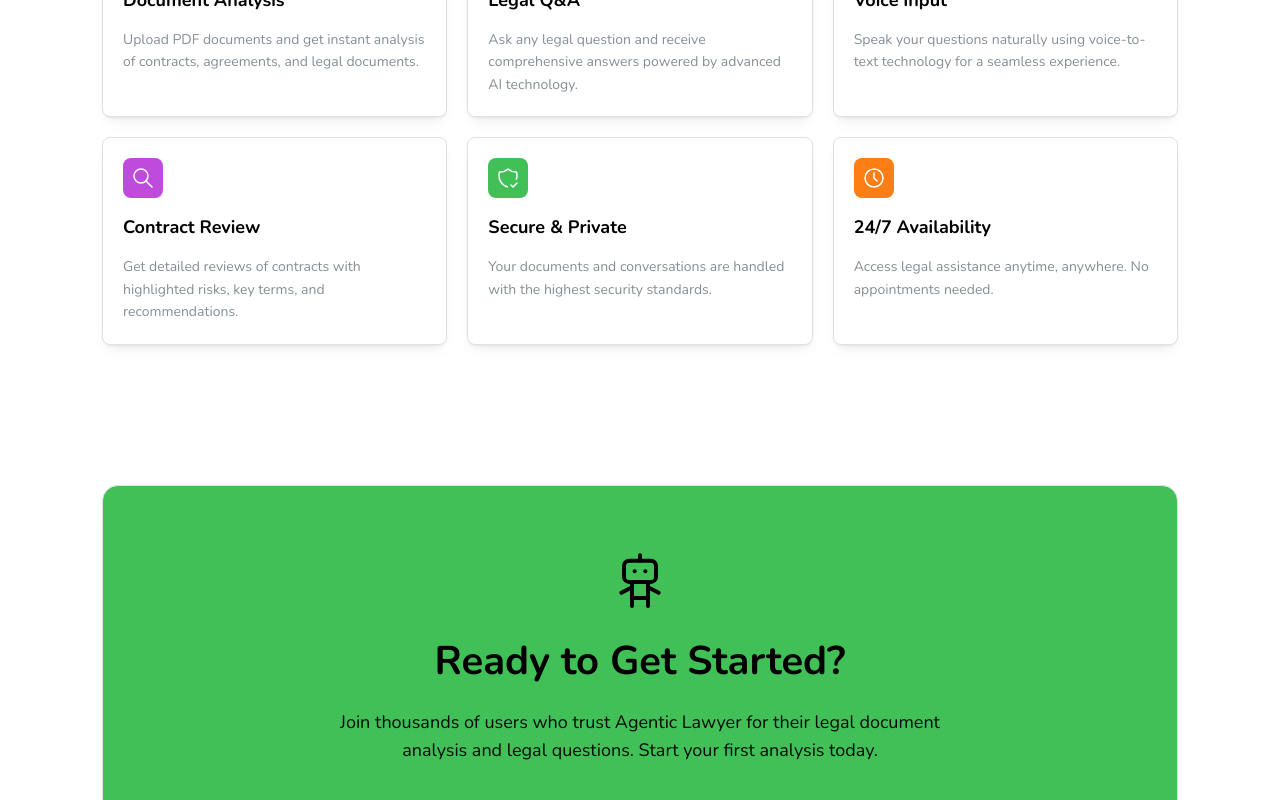
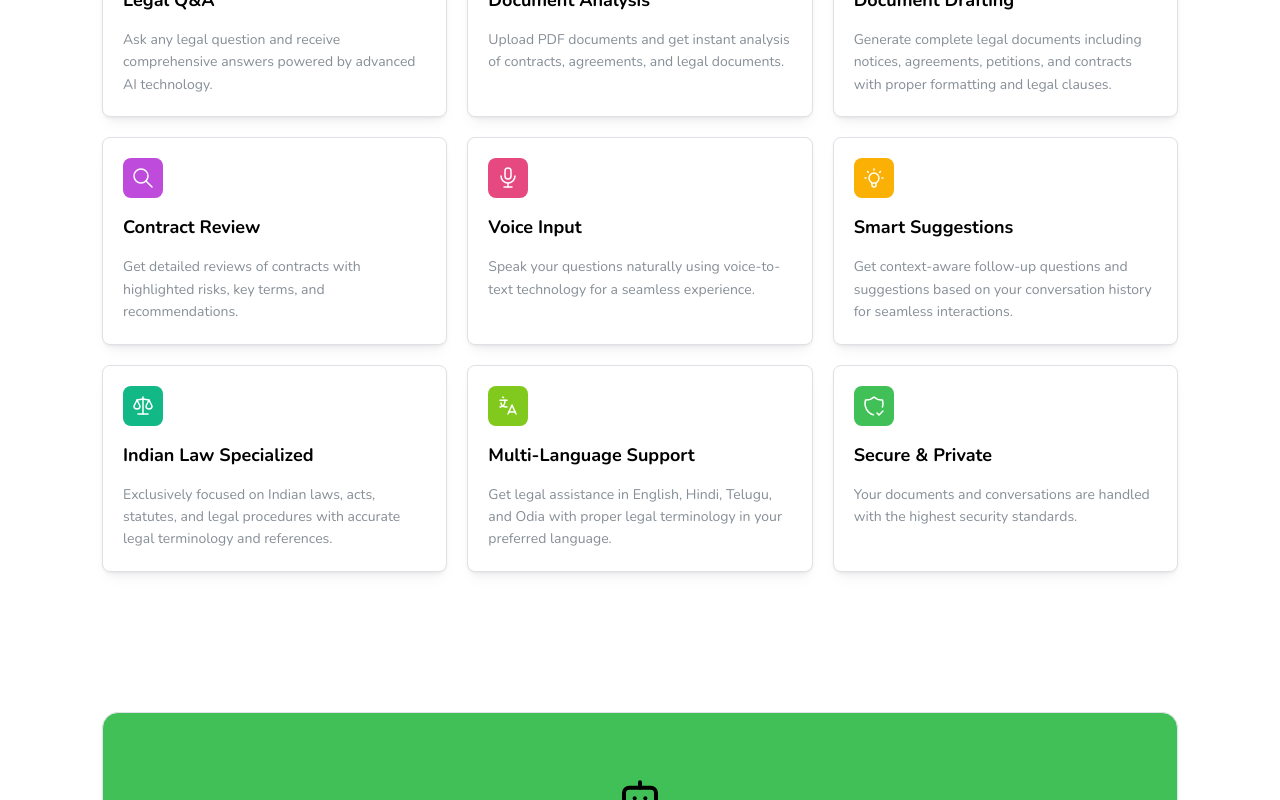
Before and after one commit to moudgalya1223/ugc-agentic-lawyer-frontend, a Next.js app: page / in a window 1280 px wide. Shown: the part 920-1720 px from the top of the page. Built offline with nearby package versions, Linux system fonts and the light colour scheme.

Commit message:
refactor: Update branding from "Agentic Lawyer" to "Verdict.ai" across the application, including title, headers, and localization files; remove unnecessary console log in chat suggestions

```diff
--- a/src/api/hooks/useChat.ts
+++ b/src/api/hooks/useChat.ts
@@ -76,7 +76,6 @@ export const useChatSuggestions = () => {
         }
       );
       const responseData = response as SuggestionsResponse | undefined;
-      console.log("responseData :", responseData);
 
       return responseData?.data?.suggestions || [];
     },
--- a/src/app/(protected)/_components/DashboardHeader.tsx
+++ b/src/app/(protected)/_components/DashboardHeader.tsx
@@ -78,7 +78,7 @@ export function DashboardHeader({
             <Group gap="xs">
               <IconRobot size={28} stroke={1.5} />
               <Text fw={700} size="xl">
-                Agentic Lawyer
+                Verdict.ai
               </Text>
               <Text size="sm" c="dimmed">
                 v{APP_VERSION}
--- a/src/app/_components/LawyerFeaturesSection.tsx
+++ b/src/app/_components/LawyerFeaturesSection.tsx
@@ -9,10 +9,13 @@ import {
   Title,
 } from "@mantine/core";
 import {
-  IconClock,
+  IconBulb,
+  IconFilePencil,
   IconFileText,
+  IconLanguage,
   IconMessageCircle,
   IconMicrophone,
+  IconScale,
   IconSearch,
   IconShieldCheck,
 } from "@tabler/icons-react";
@@ -21,21 +24,21 @@ import { useTranslation } from "@/i18n";
 
 const getFeatures = (t: (key: string) => string) => [
   {
+    icon: IconMessageCircle,
+    title: t("features.legalQA.title"),
+    description: t("features.legalQA.description"),
+    color: "blue",
+  },
+  {
     icon: IconFileText,
     title: t("features.documentAnalysis.title"),
     description: t("features.documentAnalysis.description"),
-    color: "blue",
-  },
-  {
-    icon: IconMessageCircle,
-    title: t("features.legalQA.title"),
-    description: t("features.legalQA.description"),
     color: "indigo",
   },
   {
-    icon: IconMicrophone,
-    title: t("features.voiceInput.title"),
-    description: t("features.voiceInput.description"),
+    icon: IconFilePencil,
+    title: t("features.documentDrafting.title"),
+    description: t("features.documentDrafting.description"),
     color: "violet",
   },
   {
@@ -45,16 +48,34 @@ const getFeatures = (t: (key: string) => string) => [
     color: "grape",
   },
   {
+    icon: IconMicrophone,
+    title: t("features.voiceInput.title"),
+    description: t("features.voiceInput.description"),
+    color: "pink",
+  },
+  {
+    icon: IconBulb,
+    title: t("features.contextAwareSuggestions.title"),
+    description: t("features.contextAwareSuggestions.description"),
+    color: "yellow",
+  },
+  {
+    icon: IconScale,
+    title: t("features.indianLawFocus.title"),
+    description: t("features.indianLawFocus.description"),
+    color: "teal",
+  },
+  {
+    icon: IconLanguage,
+    title: t("features.multiLanguage.title"),
+    description: t("features.multiLanguage.description"),
+    color: "lime",
+  },
+  {
     icon: IconShieldCheck,
     title: t("features.securePrivate.title"),
     description: t("features.securePrivate.description"),
     color: "green",
-  },
-  {
-    icon: IconClock,
-    title: t("features.availability.title"),
-    description: t("features.availability.description"),
-    color: "orange",
   },
 ];
 
--- a/src/app/_components/LawyerHeroSection.tsx
+++ b/src/app/_components/LawyerHeroSection.tsx
@@ -29,9 +29,6 @@ export function LawyerHeroSection() {
         >
           {t("common.startAnalysis")}
         </Button>
-        <Button component={Link} href="/login" size="lg" variant="light">
-          {t("common.signIn")}
-        </Button>
       </Group>
     </Stack>
   );
--- a/src/app/layout.tsx
+++ b/src/app/layout.tsx
@@ -12,7 +12,7 @@ const nunito = Nunito({
 });
 
 export const metadata: Metadata = {
-  title: "Agentic Lawyer - Indian Law Assistant",
+  title: "Verdict.ai - Indian Law Assistant",
   description:
     "Expert legal assistant specializing exclusively in Indian laws, legal matters, and legal procedures. Get accurate information about Indian Acts, Statutes, Regulations, case law, and legal procedures.",
 };
--- a/src/i18n/locales/en.json
+++ b/src/i18n/locales/en.json
@@ -21,7 +21,7 @@
     "goBackHome": "Go Back Home"
   },
   "hero": {
-    "title": "Agentic Lawyer",
+    "title": "Verdict.ai",
     "subtitle": "Your intelligent legal assistant powered by AI. Analyze contracts, review documents, get legal insights, and draft agreements—all in one place."
   },
   "features": {
@@ -50,14 +50,42 @@
     "availability": {
       "title": "24/7 Availability",
       "description": "Access legal assistance anytime, anywhere. No appointments needed."
+    },
+    "documentDrafting": {
+      "title": "Document Drafting",
+      "description": "Generate complete legal documents including notices, agreements, petitions, and contracts with proper formatting and legal clauses."
+    },
+    "contextAwareSuggestions": {
+      "title": "Smart Suggestions",
+      "description": "Get context-aware follow-up questions and suggestions based on your conversation history for seamless interactions."
+    },
+    "redditParsing": {
+      "title": "Reddit Integration",
+      "description": "Parse and analyze Reddit posts for legal insights and discussions, making it easy to get legal advice from community discussions."
+    },
+    "downloadDocx": {
+      "title": "Export Documents",
+      "description": "Download your legal documents and chat responses as Word files (DOCX) for easy sharing and offline access."
+    },
+    "indianLawFocus": {
+      "title": "Indian Law Specialized",
+      "description": "Exclusively focused on Indian laws, acts, statutes, and legal procedures with accurate legal terminology and references."
+    },
+    "multiLanguage": {
+      "title": "Multi-Language Support",
+      "description": "Get legal assistance in English, Hindi, Telugu, and Odia with proper legal terminology in your preferred language."
+    },
+    "themeSupport": {
+      "title": "Theme Customization",
+      "description": "Switch between light and dark themes with automatic system preference detection for comfortable viewing."
     }
   },
   "cta": {
     "title": "Ready to Get Started?",
-    "description": "Join thousands of users who trust Agentic Lawyer for their legal document analysis and legal questions. Start your first analysis today."
+    "description": "Join thousands of users who trust Verdict.ai for their legal document analysis and legal questions. Start your first analysis today."
   },
   "chat": {
-    "welcomeMessage": "Hello! I am your Agentic Lawyer assistant specializing in Indian laws. How can I help you with your legal questions today?",
+    "welcomeMessage": "Hello! I am your Verdict.ai assistant specializing in Indian laws. How can I help you with your legal questions today?",
     "placeholder": "Ask your legal question...",
     "getStartedWith": "Get started with:",
     "suggestions": "Suggestions:",
--- a/src/i18n/locales/hi.json
+++ b/src/i18n/locales/hi.json
@@ -21,7 +21,7 @@
     "goBackHome": "होम पर वापस जाएं"
   },
   "hero": {
-    "title": "एजेंटिक वकील",
+    "title": "Verdict.ai",
     "subtitle": "AI द्वारा संचालित आपका बुद्धिमान कानूनी सहायक। अनुबंधों का विश्लेषण करें, दस्तावेज़ों की समीक्षा करें, कानूनी अंतर्दृष्टि प्राप्त करें, और समझौतों का मसौदा तैयार करें—सब कुछ एक जगह पर।"
   },
   "features": {
@@ -50,14 +50,42 @@
     "availability": {
       "title": "24/7 उपलब्धता",
       "description": "कभी भी, कहीं भी कानूनी सहायता तक पहुंचें। कोई नियुक्ति की आवश्यकता नहीं।"
+    },
+    "documentDrafting": {
+      "title": "दस्तावेज़ मसौदा",
+      "description": "उचित स्वरूपण और कानूनी खंडों के साथ नोटिस, समझौते, याचिकाएं और अनुबंध सहित पूर्ण कानूनी दस्तावेज़ उत्पन्न करें।"
+    },
+    "contextAwareSuggestions": {
+      "title": "स्मार्ट सुझाव",
+      "description": "सहज इंटरैक्शन के लिए आपके वार्तालाप इतिहास के आधार पर संदर्भ-जागरूक अनुवर्ती प्रश्न और सुझाव प्राप्त करें।"
+    },
+    "redditParsing": {
+      "title": "Reddit एकीकरण",
+      "description": "कानूनी अंतर्दृष्टि और चर्चाओं के लिए Reddit पोस्ट को पार्स और विश्लेषण करें, जिससे समुदाय चर्चाओं से कानूनी सलाह प्राप्त करना आसान हो जाए।"
+    },
+    "downloadDocx": {
+      "title": "दस्तावेज़ निर्यात",
+      "description": "आसान साझाकरण और ऑफ़लाइन पहुंच के लिए अपने कानूनी दस्तावेज़ों और चैट प्रतिक्रियाओं को Word फ़ाइलों (DOCX) के रूप में डाउनलोड करें।"
+    },
+    "indianLawFocus": {
+      "title": "भारतीय कानून विशेषज्ञ",
+      "description": "सटीक कानूनी शब्दावली और संदर्भों के साथ विशेष रूप से भारतीय कानूनों, अधिनियमों, क़ानूनों और कानूनी प्रक्रियाओं पर केंद्रित।"
+    },
+    "multiLanguage": {
+      "title": "बहु-भाषा समर्थन",
+      "description": "अंग्रेजी, हिंदी, तेलुगु और ओडिया में अपनी पसंदीदा भाषा में उचित कानूनी शब्दावली के साथ कानूनी सहायता प्राप्त करें।"
+    },
+    "themeSupport": {
+      "title": "थीम अनुकूलन",
+      "description": "आरामदायक देखने के लिए स्वचालित सिस्टम वरीयता पहचान के साथ लाइट और डार्क थीम के बीच स्विच करें।"
     }
   },
   "cta": {
     "title": "शुरू करने के लिए तैयार हैं?",
-    "description": "हजारों उपयोगकर्ताओं में शामिल हों जो अपने कानूनी दस्तावेज़ विश्लेषण और कानूनी प्रश्नों के लिए एजेंटिक वकील पर भरोसा करते हैं। आज ही अपना पहला विश्लेषण शुरू करें।"
+    "description": "हजारों उपयोगकर्ताओं में शामिल हों जो अपने कानूनी दस्तावेज़ विश्लेषण और कानूनी प्रश्नों के लिए Verdict.ai पर भरोसा करते हैं। आज ही अपना पहला विश्लेषण शुरू करें।"
   },
   "chat": {
-    "welcomeMessage": "नमस्ते! मैं आपका एजेंटिक वकील सहायक हूं जो भारतीय कानूनों में विशेषज्ञता रखता है। मैं आज आपके कानूनी प्रश्नों में कैसे मदद कर सकता हूं?",
+    "welcomeMessage": "नमस्ते! मैं आपका Verdict.ai सहायक हूं जो भारतीय कानूनों में विशेषज्ञता रखता है। मैं आज आपके कानूनी प्रश्नों में कैसे मदद कर सकता हूं?",
     "placeholder": "अपना कानूनी प्रश्न पूछें...",
     "getStartedWith": "इससे शुरू करें:",
     "suggestions": "सुझाव:",
--- a/src/i18n/locales/or.json
+++ b/src/i18n/locales/or.json
@@ -21,7 +21,7 @@
     "goBackHome": "ଘରକୁ ଫେରନ୍ତୁ"
   },
   "hero": {
-    "title": "ଏଜେଣ୍ଟିକ୍ ଲାୟର୍",
+    "title": "Verdict.ai",
     "subtitle": "AI ଦ୍ୱାରା ଚାଳିତ ଆପଣଙ୍କର ବୁଦ୍ଧିମାନ ଆଇନଗତ ସହାୟକ। ଚୁକ୍ତିନାମା ବିଶ୍ଳେଷଣ କରନ୍ତୁ, ଦସ୍ତାବିଜ୍ ପରୀକ୍ଷା କରନ୍ତୁ, ଆଇନଗତ ଅନ୍ତର୍ଦୃଷ୍ଟି ପ୍ରାପ୍ତ କରନ୍ତୁ, ଏବଂ ଚୁକ୍ତିନାମା ପ୍ରସ୍ତୁତ କରନ୍ତୁ—ସବୁକିଛି ଗୋଟିଏ ଜାଗାରେ।"
   },
   "features": {
@@ -54,10 +54,10 @@
   },
   "cta": {
     "title": "ଆରମ୍ଭ କରିବାକୁ ପ୍ରସ୍ତୁତ?",
-    "description": "ସହସ୍ରାଧିକ ଉପଭୋକ୍ତାମାନଙ୍କ ସହିତ ଯୋଗ ଦିଅନ୍ତୁ ଯେଉଁମାନେ ସେମାନଙ୍କର ଆଇନଗତ ଦସ୍ତାବିଜ୍ ବିଶ୍ଳେଷଣ ଏବଂ ଆଇନଗତ ପ୍ରଶ୍ନ ପାଇଁ ଏଜେଣ୍ଟିକ୍ ଲାୟର୍‌କୁ ବିଶ୍ୱାସ କରନ୍ତି। ଆଜି ହିଁ ଆପଣଙ୍କର ପ୍ରଥମ ବିଶ୍ଳେଷଣ ଆରମ୍ଭ କରନ୍ତୁ।"
+    "description": "ସହସ୍ରାଧିକ ଉପଭୋକ୍ତାମାନଙ୍କ ସହିତ ଯୋଗ ଦିଅନ୍ତୁ ଯେଉଁମାନେ ସେମାନଙ୍କର ଆଇନଗତ ଦସ୍ତାବିଜ୍ ବିଶ୍ଳେଷଣ ଏବଂ ଆଇନଗତ ପ୍ରଶ୍ନ ପାଇଁ Verdict.ai‌କୁ ବିଶ୍ୱାସ କରନ୍ତି। ଆଜି ହିଁ ଆପଣଙ୍କର ପ୍ରଥମ ବିଶ୍ଳେଷଣ ଆରମ୍ଭ କରନ୍ତୁ।"
   },
   "chat": {
-    "welcomeMessage": "ନମସ୍କାର! ମୁଁ ଆପଣଙ୍କର ଏଜେଣ୍ଟିକ୍ ଲାୟର୍ ସହାୟକ, ଭାରତୀୟ ଆଇନରେ ବିଶେଷଜ୍ଞ। ମୁଁ ଆଜି ଆପଣଙ୍କର ଆଇନଗତ ପ୍ରଶ୍ନରେ କିପରି ସାହାଯ୍ୟ କରିପାରିବି?",
+    "welcomeMessage": "ନମସ୍କାର! ମୁଁ ଆପଣଙ୍କର Verdict.ai ସହାୟକ, ଭାରତୀୟ ଆଇନରେ ବିଶେଷଜ୍ଞ। ମୁଁ ଆଜି ଆପଣଙ୍କର ଆଇନଗତ ପ୍ରଶ୍ନରେ କିପରି ସାହାଯ୍ୟ କରିପାରିବି?",
     "placeholder": "ଆପଣଙ୍କର ଆଇନଗତ ପ୍ରଶ୍ନ ପଚାରନ୍ତୁ...",
     "getStartedWith": "ଏହା ସହିତ ଆରମ୍ଭ କରନ୍ତୁ:",
     "suggestions": "ପରାମର୍ଶ:",
--- a/src/i18n/locales/te.json
+++ b/src/i18n/locales/te.json
@@ -21,7 +21,7 @@
     "goBackHome": "హోమ్‌కు తిరిగి వెళ్లండి"
   },
   "hero": {
-    "title": "ఏజెంటిక్ లాయర్",
+    "title": "Verdict.ai",
     "subtitle": "AI ద్వారా నడిచే మీ తెలివైన చట్టపరమైన సహాయకుడు। ఒప్పందాలను విశ్లేషించండి, పత్రాలను సమీక్షించండి, చట్టపరమైన అంతర్దృష్టులను పొందండి మరియు ఒప్పందాలను రూపొందించండి—అన్నీ ఒకే చోట."
   },
   "features": {
@@ -50,14 +50,42 @@
     "availability": {
       "title": "24/7 లభ్యత",
       "description": "ఎప్పుడైనా, ఎక్కడైనా చట్టపరమైన సహాయాన్ని పొందండి। నియామకాలు అవసరం లేదు।"
+    },
+    "documentDrafting": {
+      "title": "పత్రం రూపకల్పన",
+      "description": "సరైన ఫార్మాటింగ్ మరియు చట్టపరమైన నిబంధనలతో నోటీసులు, ఒప్పందాలు, పిటిషన్లు మరియు ఒప్పందాలతో సహా పూర్తి చట్టపరమైన పత్రాలను రూపొందించండి।"
+    },
+    "contextAwareSuggestions": {
+      "title": "స్మార్ట్ సూచనలు",
+      "description": "సులభమైన ఇంటరాక్షన్ల కోసం మీ సంభాషణ చరిత్ర ఆధారంగా సందర్భ-అవగాహన ఫాలో-అప్ ప్రశ్నలు మరియు సూచనలను పొందండి।"
+    },
+    "redditParsing": {
+      "title": "Reddit ఇంటిగ్రేషన్",
+      "description": "చట్టపరమైన అంతర్దృష్టులు మరియు చర్చల కోసం Reddit పోస్ట్‌లను పార్స్ మరియు విశ్లేషించండి, కమ్యూనిటీ చర్చల నుండి చట్టపరమైన సలహాను పొందడం సులభం చేస్తుంది।"
+    },
+    "downloadDocx": {
+      "title": "పత్రం ఎగుమతి",
+      "description": "సులభమైన షేరింగ్ మరియు ఆఫ్‌లైన్ యాక్సెస్ కోసం మీ చట్టపరమైన పత్రాలు మరియు చాట్ ప్రతిస్పందనలను Word ఫైళ్లు (DOCX) గా డౌన్‌లోడ్ చేయండి।"
+    },
+    "indianLawFocus": {
+      "title": "భారతీయ చట్టం నిపుణుడు",
+      "description": "ఖచ్చితమైన చట్టపరమైన పదజాలం మరియు సూచనలతో ప్రత్యేకంగా భారతీయ చట్టాలు, చట్టాలు, శాసనాలు మరియు చట్టపరమైన ప్రక్రియలపై దృష్టి సారించారు।"
+    },
+    "multiLanguage": {
+      "title": "బహుళ-భాష మద్దతు",
+      "description": "మీ ఇష్టమైన భాషలో సరైన చట్టపరమైన పదజాలంతో ఇంగ్లీష్, హిందీ, తెలుగు మరియు ఒడియాలో చట్టపరమైన సహాయాన్ని పొందండి।"
+    },
+    "themeSupport": {
+      "title": "థీమ్ అనుకూలీకరణ",
+      "description": "ఆరామదాయకమైన వీక్షణ కోసం స్వయంచాలక సిస్టమ్ ప్రాధాన్యత గుర్తింపుతో లైట్ మరియు డార్క్ థీమ్‌ల మధ్య మారండి।"
     }
   },
   "cta": {
     "title": "ప్రారంభించడానికి సిద్ధంగా ఉన్నారా?",
-    "description": "వారి చట్టపరమైన పత్ర విశ్లేషణ మరియు చట్టపరమైన ప్రశ్నల కోసం ఏజెంటిక్ లాయర్‌ను విశ్వసించే వేలాది వినియోగదారులలో చేరండి। ఈరోజే మీ మొదటి విశ్లేషణను ప్రారంభించండి।"
+    "description": "వారి చట్టపరమైన పత్ర విశ్లేషణ మరియు చట్టపరమైన ప్రశ్నల కోసం Verdict.ai‌ను విశ్వసించే వేలాది వినియోగదారులలో చేరండి। ఈరోజే మీ మొదటి విశ్లేషణను ప్రారంభించండి।"
   },
   "chat": {
-    "welcomeMessage": "నమస్కారం! నేను మీ ఏజెంటిక్ లాయర్ సహాయకుడిని, భారతీయ చట్టాలలో నిపుణుడిని। నేను ఈరోజు మీ చట్టపరమైన ప్రశ్నలలో ఎలా సహాయం చేయగలను?",
+    "welcomeMessage": "నమస్కారం! నేను మీ Verdict.ai సహాయకుడిని, భారతీయ చట్టాలలో నిపుణుడిని। నేను ఈరోజు మీ చట్టపరమైన ప్రశ్నలలో ఎలా సహాయం చేయగలను?",
     "placeholder": "మీ చట్టపరమైన ప్రశ్న అడగండి...",
     "getStartedWith": "దీనితో ప్రారంభించండి:",
     "suggestions": "సూచనలు:",
--- a/src/utils/openrouter.utils.ts
+++ b/src/utils/openrouter.utils.ts
@@ -59,7 +59,7 @@ export async function makeOpenRouterRequest(
       "Content-Type": "application/json",
       Authorization: `Bearer ${apiKey}`,
       "HTTP-Referer": process.env.NEXT_PUBLIC_APP_URL || "",
-      "X-Title": "Agentic Lawyer - Indian Law Assistant",
+      "X-Title": "Verdict.ai - Indian Law Assistant",
     },
     body: JSON.stringify({
       model: DEFAULT_OPENROUTER_MODEL,
```
Also changed, not shown: src/i18n/README.md, 1 other file (tests, documents, lock files or other folders).
